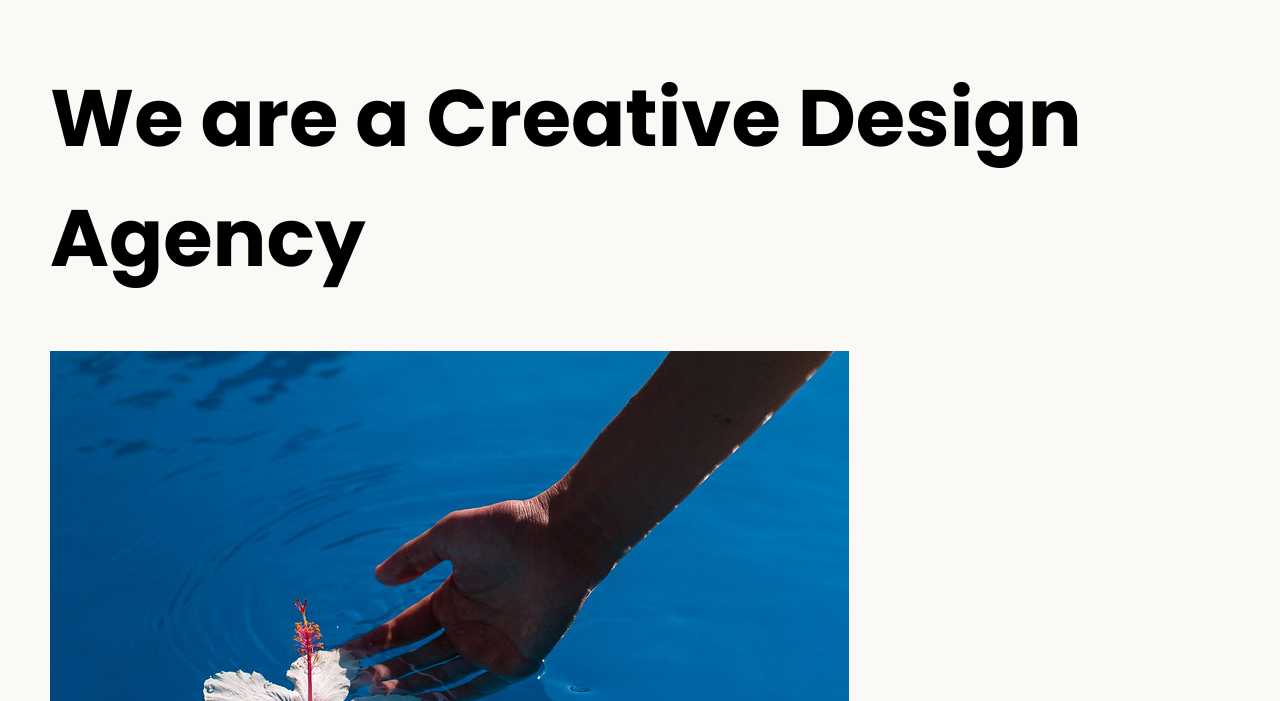
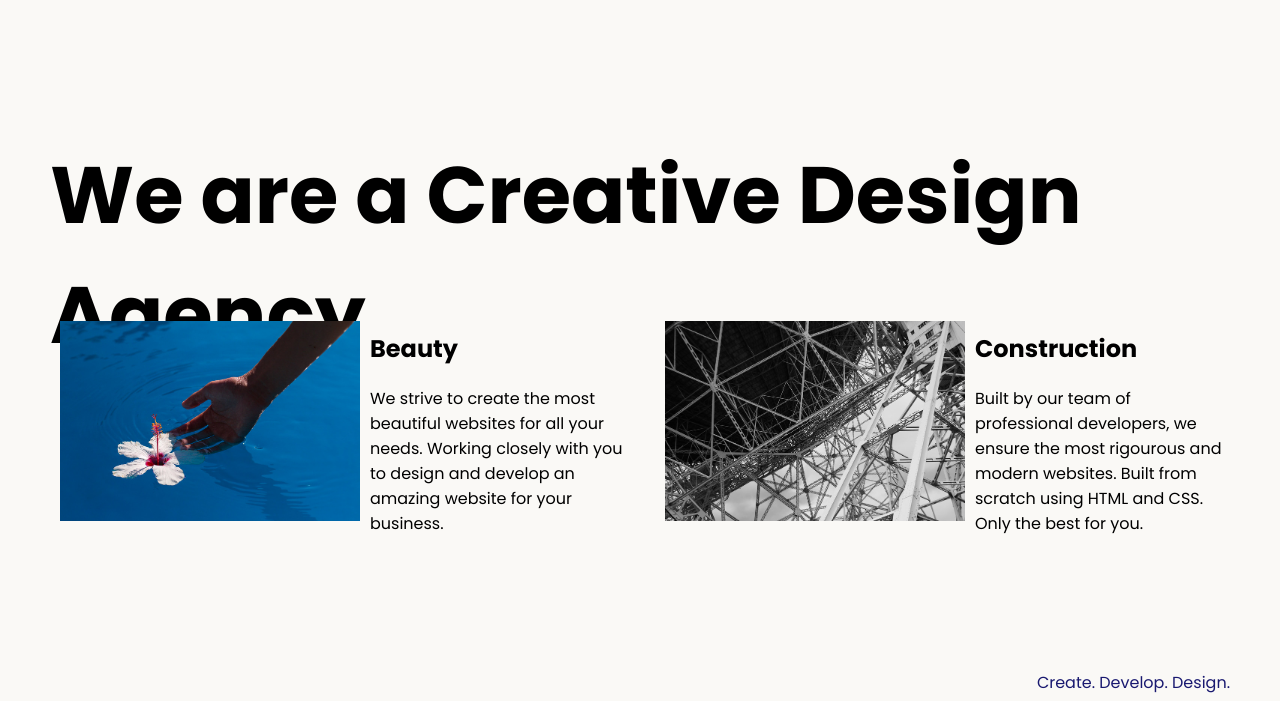
Before and after one commit to Alexnder-km/The-Complete-2024-Web-Development-Bootcamp, a plain HTML site: page 8.4 Web Design Agency Project/index.html in a window 1280 px wide. Shown: the part 99-800 px from the top of the page. Drawn offline with Linux system fonts and the light colour scheme.

Commit message:
firstTry

```diff
--- a/8.4 Web Design Agency Project/index.html
+++ b/8.4 Web Design Agency Project/index.html
@@ -12,7 +12,7 @@
 </head>
 
 <body>
-  <div class="main">
+  <div class="main gird-coontrainer">
     <img class="logo" src="./assets/images/logo.png" alt="logo">
     <h1>We are a Creative Design Agency</h1>
     <div class="left card"><img class="tile-image" src="./assets/images/beautiful.jpg" alt="hand and flower in water">
--- a/8.4 Web Design Agency Project/style.css
+++ b/8.4 Web Design Agency Project/style.css
@@ -18,3 +18,38 @@ footer {
   text-align: right;
   color: midnightblue;
 }
+
+.left{
+  float: left;
+}
+
+.right{
+  float: right;
+}
+
+.tile-image{
+  width: 300px;
+  height: 200px;
+  float: left;
+  padding: 10px;
+}
+
+.gird-coontrainer{
+  display: grid;
+  grid-template-columns: 1fr 1fr;
+  grid-template-rows: 100px 200px 200px;
+  gap:30px;
+}
+
+.card{
+grid-column: span 1;
+}
+
+footer{
+  clear: both;
+}
+
+h1{
+  grid-column: span 2;
+  clear: both;
+}
```
